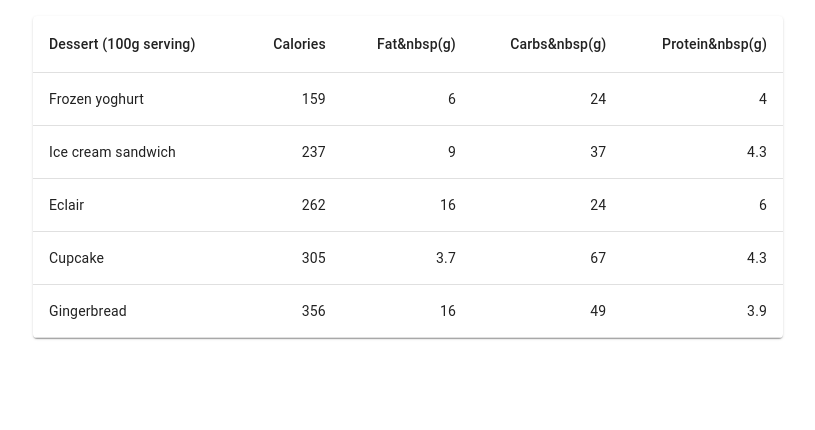
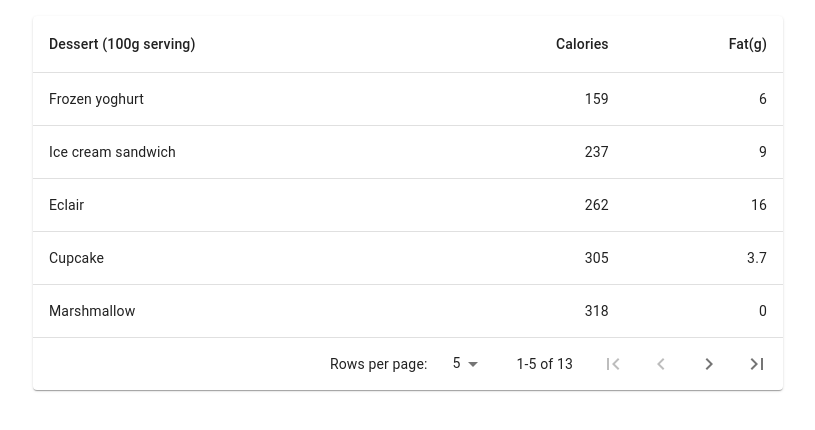
Before and after one commit to nenadpejic/examples, a React (Create React App) app in the folder react-material-ui-ts/: page / in a window 1280 px wide. Shown: the top 430 px of the page, without its empty margins (232-1047 px from the left). Built offline with nearby package versions, Linux system fonts and the light colour scheme.

Commit message:
Created WithPagination, TablePaginationActions

```diff
--- a/react-material-ui-ts/src/App.tsx
+++ b/react-material-ui-ts/src/App.tsx
@@ -1,10 +1,12 @@
 import './App.css'
 import BasicTable from './components/tables/BasicTable'
+import WithPagination from './components/tables/WithPagination'
 
 function App() {
   return (
     <div className="App">
-      <BasicTable />
+      {/* <BasicTable /> */}
+      <WithPagination />
     </div>
   );
 }
--- /dev/null
+++ b/react-material-ui-ts/src/components/tables/WithPagination/TablePaginationActions/TablePaginationActions.module.css
@@ -0,0 +1,4 @@
+.root {
+  flex-shrink: 0;
+  margin-left: 1rem;
+}
--- /dev/null
+++ b/react-material-ui-ts/src/components/tables/WithPagination/TablePaginationActions/index.tsx
@@ -0,0 +1,69 @@
+import IconButton from '@material-ui/core/IconButton'
+import FirstPageIcon from '@material-ui/icons/FirstPage'
+import KeyboardArrowLeft from '@material-ui/icons/KeyboardArrowLeft'
+import KeyboardArrowRight from '@material-ui/icons/KeyboardArrowRight'
+import LastPageIcon from '@material-ui/icons/LastPage'
+import React from 'react'
+import styles from './TablePaginationActions.module.css'
+
+interface TablePaginationActionsProps {
+  count: number
+  page: number
+  rowsPerPage: number
+  onChangePage: (event: React.MouseEvent<HTMLButtonElement>, newPage: number) => void
+}
+
+const TablePaginationActions = (props: TablePaginationActionsProps) => {
+  const { count, page, rowsPerPage, onChangePage } = props
+
+  const handleFirstPageButtonClick = (event: React.MouseEvent<HTMLButtonElement>) => {
+    onChangePage(event, 0)
+  }
+
+  const handleBackButtonClick = (event: React.MouseEvent<HTMLButtonElement>) => {
+    onChangePage(event, page - 1)
+  }
+
+  const handleNextButtonClick = (event: React.MouseEvent<HTMLButtonElement>) => {
+    onChangePage(event, page + 1)
+  }
+
+  const handleLastPageButtonClick = (event: React.MouseEvent<HTMLButtonElement>) => {
+    onChangePage(event, Math.max(0, Math.ceil(count / rowsPerPage) - 1))
+  }
+
+  return (
+    <div className={styles.root}>
+      <IconButton
+        aria-label="first page"
+        disabled={page === 0}
+        onClick={handleFirstPageButtonClick}
+      >
+        <FirstPageIcon />
+      </IconButton>
+      <IconButton
+        aria-label="previous page"
+        disabled={page === 0}
+        onClick={handleBackButtonClick}
+      >
+        <KeyboardArrowLeft />
+      </IconButton>
+      <IconButton
+        aria-label="next page"
+        disabled={page >= Math.ceil(count / rowsPerPage) - 1}
+        onClick={handleNextButtonClick}
+      >
+        <KeyboardArrowRight />
+      </IconButton>
+      <IconButton
+        aria-label="last page"
+        disabled={page >= Math.ceil(count / rowsPerPage) - 1}
+        onClick={handleLastPageButtonClick}
+      >
+        <LastPageIcon />
+      </IconButton>
+    </div>
+  )
+}
+
+export default TablePaginationActions
--- /dev/null
+++ b/react-material-ui-ts/src/components/tables/WithPagination/WithPagination.module.css
@@ -0,0 +1,8 @@
+.root {
+  max-width: 750px;
+  margin: 1rem auto;
+}
+
+.table {
+  min-width: 650px;
+}
--- /dev/null
+++ b/react-material-ui-ts/src/components/tables/WithPagination/deserts.json
@@ -0,0 +1,67 @@
+[
+  {
+    "name": "Frozen yoghurt",
+    "calories": 159,
+    "fat": 6
+  },
+  {
+    "name": "Ice cream sandwich",
+    "calories": 237,
+    "fat": 9
+  },
+  {
+    "name": "Eclair",
+    "calories": 262,
+    "fat": 16
+  },
+  {
+    "name": "Cupcake",
+    "calories": 305,
+    "fat": 3.7
+  },
+  {
+    "name": "Marshmallow",
+    "calories": 318,
+    "fat": 0
+  },
+  {
+    "name": "Gingerbread",
+    "calories": 356,
+    "fat": 16
+  },
+  {
+    "name": "Nougat",
+    "calories": 360,
+    "fat": 19
+  },
+  {
+    "name": "Jelly Bean",
+    "calories": 375,
+    "fat": 0
+  },
+  {
+    "name": "Lollipop",
+    "calories": 392,
+    "fat": 0.2
+  },
+  {
+    "name": "Honeycomb",
+    "calories": 408,
+    "fat": 3.2
+  },
+  {
+    "name": "Oreo",
+    "calories": 437,
+    "fat": 18
+  },
+  {
+    "name": "Donut",
+    "calories": 452,
+    "fat": 25
+  },
+  {
+    "name": "KitKat",
+    "calories": 518,
+    "fat": 26
+  }
+]
--- /dev/null
+++ b/react-material-ui-ts/src/components/tables/WithPagination/index.tsx
@@ -0,0 +1,81 @@
+import Paper from '@material-ui/core/Paper'
+import Table from '@material-ui/core/Table'
+import TableBody from '@material-ui/core/TableBody'
+import TableCell from '@material-ui/core/TableCell'
+import TableContainer from '@material-ui/core/TableContainer'
+import TableFooter from '@material-ui/core/TableFooter'
+import TableHead from '@material-ui/core/TableHead'
+import TablePagination from '@material-ui/core/TablePagination'
+import TableRow from '@material-ui/core/TableRow'
+import React, { useState } from 'react'
+import deserts from './deserts.json'
+import TablePaginationActions from './TablePaginationActions'
+import styles from './WithPagination.module.css'
+
+const WithPagination = () => {
+  const [page, setPage] = useState(0)
+  const [rowsPerPage, setRowsPerPage] = useState(5)
+
+  const handleChangePage = (event: React.MouseEvent<HTMLButtonElement> | null, newPage: number) => {
+    setPage(newPage)
+  }
+
+  const handleChangeRowsPerPage = (event: React.ChangeEvent<HTMLInputElement | HTMLTextAreaElement>) => {
+    setRowsPerPage(parseInt(event.target.value, 10))
+    setPage(0)
+  }
+
+  const emptyRows = rowsPerPage - Math.min(rowsPerPage, deserts.length - page * rowsPerPage)
+
+  return (
+    <TableContainer className={styles.root} component={Paper}>
+      <Table className={styles.table} aria-label="simple table">
+        <TableHead>
+          <TableRow>
+            <TableCell>Dessert (100g serving)</TableCell>
+            <TableCell align="right">Calories</TableCell>
+            <TableCell align="right">Fat(g)</TableCell>
+          </TableRow>
+        </TableHead>
+        <TableBody>
+          {(rowsPerPage > 0
+            ? deserts.slice(page * rowsPerPage, page * rowsPerPage + rowsPerPage)
+            : deserts
+          ).map((desert) => (
+            <TableRow key={desert.name}>
+              <TableCell>{desert.name}</TableCell>
+              <TableCell align="right">{desert.calories}</TableCell>
+              <TableCell align="right">{desert.fat}</TableCell>
+            </TableRow>
+          ))}
+          {emptyRows > 0 && (
+            <TableRow style={{ height: 53 * emptyRows }}>
+              <TableCell colSpan={5} />
+            </TableRow>
+          )}
+        </TableBody>
+        <TableFooter>
+          <TableRow>
+            <TablePagination
+              rowsPerPageOptions={[5, 10, 25, { label: 'All', value: -1 }]}
+              colSpan={5}
+              component="td"
+              count={deserts.length}
+              rowsPerPage={rowsPerPage}
+              page={page}
+              SelectProps={{
+                inputProps: { 'aria-label': 'rows per page' },
+                native: true,
+              }}
+              onChangePage={handleChangePage}
+              onChangeRowsPerPage={handleChangeRowsPerPage}
+              ActionsComponent={TablePaginationActions}
+            />
+          </TableRow>
+        </TableFooter>
+      </Table>
+    </TableContainer>
+  )
+}
+
+export default WithPagination
```
